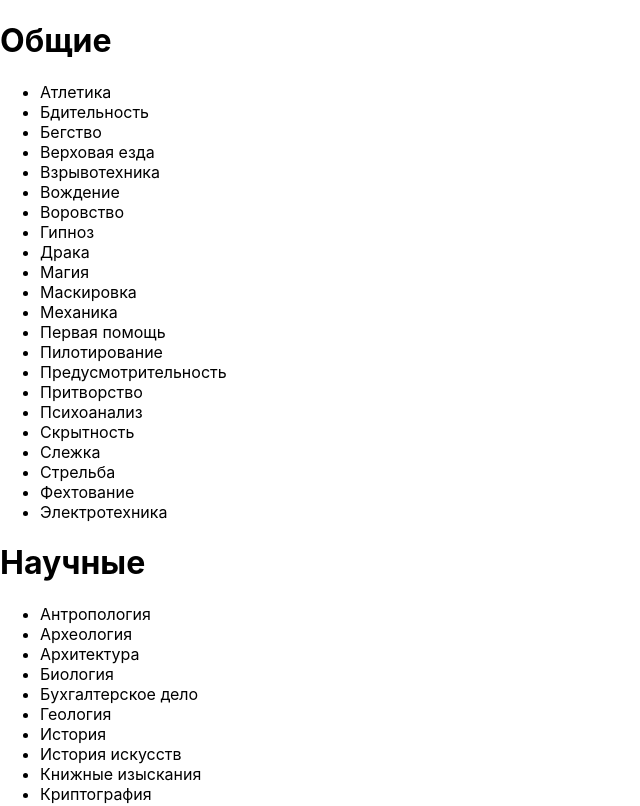
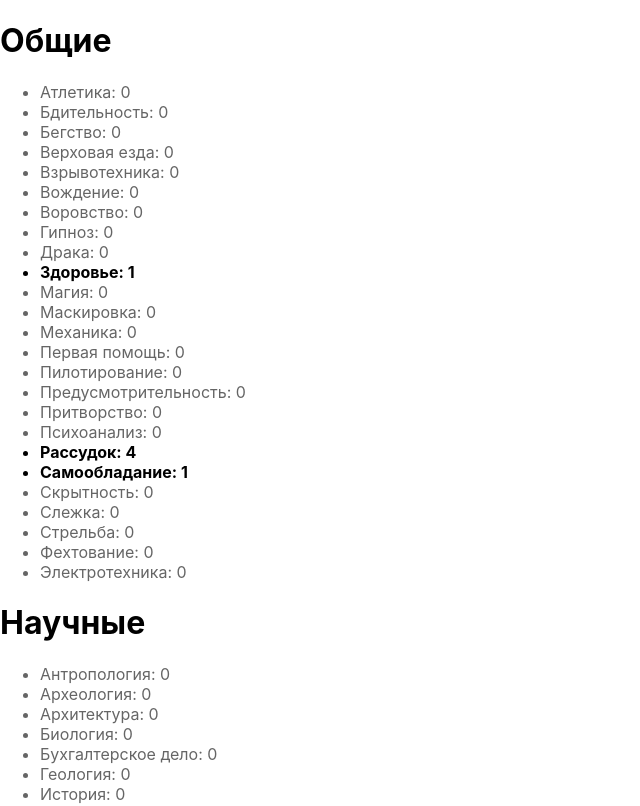
Before and after one commit to tsumo/gumshoe-configurator, a React (Create React App) app: page / in a window 1280 px wide. Shown: the top 806 px of the page, without its empty margins (0-640 px from the left). Built offline with nearby package versions, Linux system fonts and the light colour scheme.

Commit message:
skill values rendered

```diff
--- a/package.json
+++ b/package.json
@@ -10,10 +10,12 @@
     "@types/node": "^16.18.12",
     "@types/react": "^18.0.28",
     "@types/react-dom": "^18.0.11",
+    "clsx": "^1.2.1",
     "react": "^18.2.0",
     "react-dom": "^18.2.0",
     "react-scripts": "5.0.1",
     "typescript": "^4.9.5",
+    "typescript-plugin-css-modules": "^4.1.1",
     "web-vitals": "^2.1.4"
   },
   "scripts": {
--- /dev/null
+++ b/src/Globals.d.ts
@@ -0,0 +1 @@
+declare module "*.module.css";
--- /dev/null
+++ b/src/components/SkillList.module.css
@@ -0,0 +1,7 @@
+.bold {
+    font-weight: bold;
+}
+
+.muted {
+    opacity: 0.6;
+}
--- a/src/components/SkillList.tsx
+++ b/src/components/SkillList.tsx
@@ -1,5 +1,7 @@
+import clsx from "clsx";
 import { useAppContext } from "../contexts/app-context";
 import { SkillList as SkillListType } from "../systems/types";
+import s from "./SkillList.module.css";
 
 type Props = { list: SkillListType };
 
@@ -12,9 +14,20 @@ export const SkillList = ({ list }: Props) => {
       <ul>
         {list.skills
           .sort((a, b) => a[lang].localeCompare(b[lang]))
-          .map((skill) => (
-            <li key={skill[lang]}>{skill[lang]}</li>
-          ))}
+          .map((skill) => {
+            const totalValue = (skill.value ?? 0) + (skill.freePoints ?? 0);
+            return (
+              <li
+                key={skill[lang]}
+                className={clsx(
+                  skill.freePoints !== undefined && s.bold,
+                  totalValue === 0 && s.muted
+                )}
+              >
+                {skill[lang]}: {totalValue}
+              </li>
+            );
+          })}
       </ul>
     </>
   );
--- a/src/systems/trail-of-cthulhu.tsx
+++ b/src/systems/trail-of-cthulhu.tsx
@@ -1,4 +1,4 @@
-import { SystemSkills, Term } from "./types";
+import { Skill, SystemSkills } from "./types";
 
 const academic = [
   { en: "Anthropology", ru: "Антропология" },
@@ -18,7 +18,7 @@ const academic = [
   { en: "Physics", ru: "Физика" },
   { en: "Law", ru: "Юриспруденция" },
   { en: "Languages", ru: "Языки" },
-] satisfies Term[];
+] satisfies Skill[];
 
 const interpersonal = [
   { en: "Bureaucracy", ru: "Бюрократия" },
@@ -31,7 +31,7 @@ const interpersonal = [
   { en: "Status", ru: "Статус" },
   { en: "Streetwise", ru: "Уличное чутьё" },
   { en: "Reassurence", ru: "Успокаивание" },
-] satisfies Term[];
+] satisfies Skill[];
 
 const technical = [
   { en: "Astronomy", ru: "Астрономия" },
@@ -44,9 +44,12 @@ const technical = [
   { en: "Pharmacy", ru: "Фармацевтика" },
   { en: "Photography", ru: "Фотография" },
   { en: "Chemistry", ru: "Химия" },
-] satisfies Term[];
+] satisfies Skill[];
 
 const general = [
+  { en: "Sanity", ru: "Рассудок", freePoints: 4 },
+  { en: "Stability", ru: "Самообладание", freePoints: 1 },
+  { en: "Health", ru: "Здоровье", freePoints: 1 },
   { en: "Athletics", ru: "Атлетика" },
   { en: "Conceal", ru: "Притворство" },
   { en: "Disguise", ru: "Маскировка" },
@@ -69,7 +72,7 @@ const general = [
   { en: "Stealth", ru: "Скрытность" },
   { en: "Weapons", ru: "Фехтование" },
   { en: "Magic", ru: "Магия" },
-] satisfies Term[];
+] satisfies Skill[];
 
 export const trailOfCthulhu = {
   general: {
@@ -93,4 +96,6 @@ export const trailOfCthulhu = {
       },
     ],
   },
+  generalPoints: 65,
+  investigativePoints: { 2: 24, 3: 18, "4plus": 16 },
 } satisfies SystemSkills;
--- a/src/systems/types.ts
+++ b/src/systems/types.ts
@@ -2,9 +2,13 @@ export type Languages = "en" | "ru";
 
 export type Term = Record<Languages, string>;
 
-export type SkillList = { name: Term; skills: Term[] };
+export type Skill = Term & { value?: number; freePoints?: number };
+
+export type SkillList = { name: Term; skills: Skill[] };
 
 export type SystemSkills = {
   general: SkillList;
   investigative: { name: Term; branches: SkillList[] };
+  generalPoints: number;
+  investigativePoints: { 2: number; 3: number; "4plus": number };
 };
```
Also changed, not shown: tsconfig.json (+4 -9 lines), 2 other files (tests, documents, lock files or other folders).
